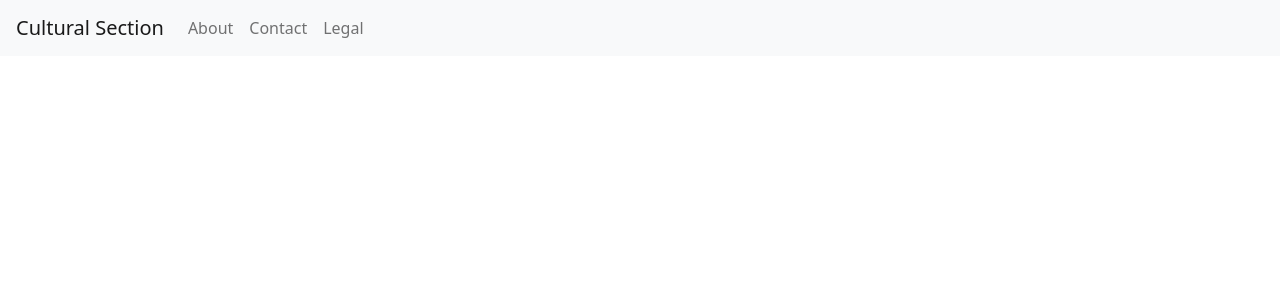
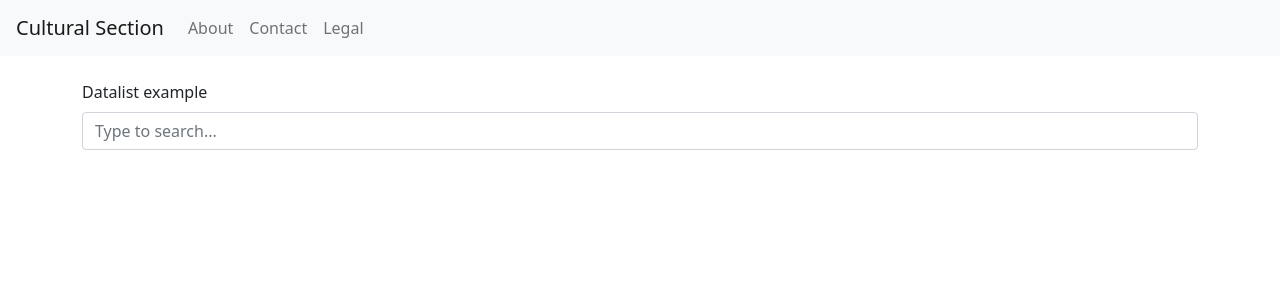
Before and after one commit to aa-ag/culturalsection, a Vue app in the folder client/: page / in a window 1280 px wide. Shown: the top 300 px of the page. Built offline with nearby package versions, Linux system fonts and the light colour scheme.

Commit message:
Add container with datalist

```diff
--- a/client/src/components/Home.vue
+++ b/client/src/components/Home.vue
@@ -1,5 +1,15 @@
 <template>
-
+  <div class="container">
+    <label for="exampleDataList" class="form-label">Datalist example</label>
+    <input class="form-control" list="datalistOptions" id="exampleDataList" placeholder="Type to search...">
+    <datalist id="datalistOptions">
+      <option value="San Francisco"></option>
+      <option value="New York"></option>
+      <option value="Seattle"></option>
+      <option value="Los Angeles"></option>
+      <option value="Chicago"></option>
+    </datalist>
+  </div>
 </template>
 
 <script>
```
